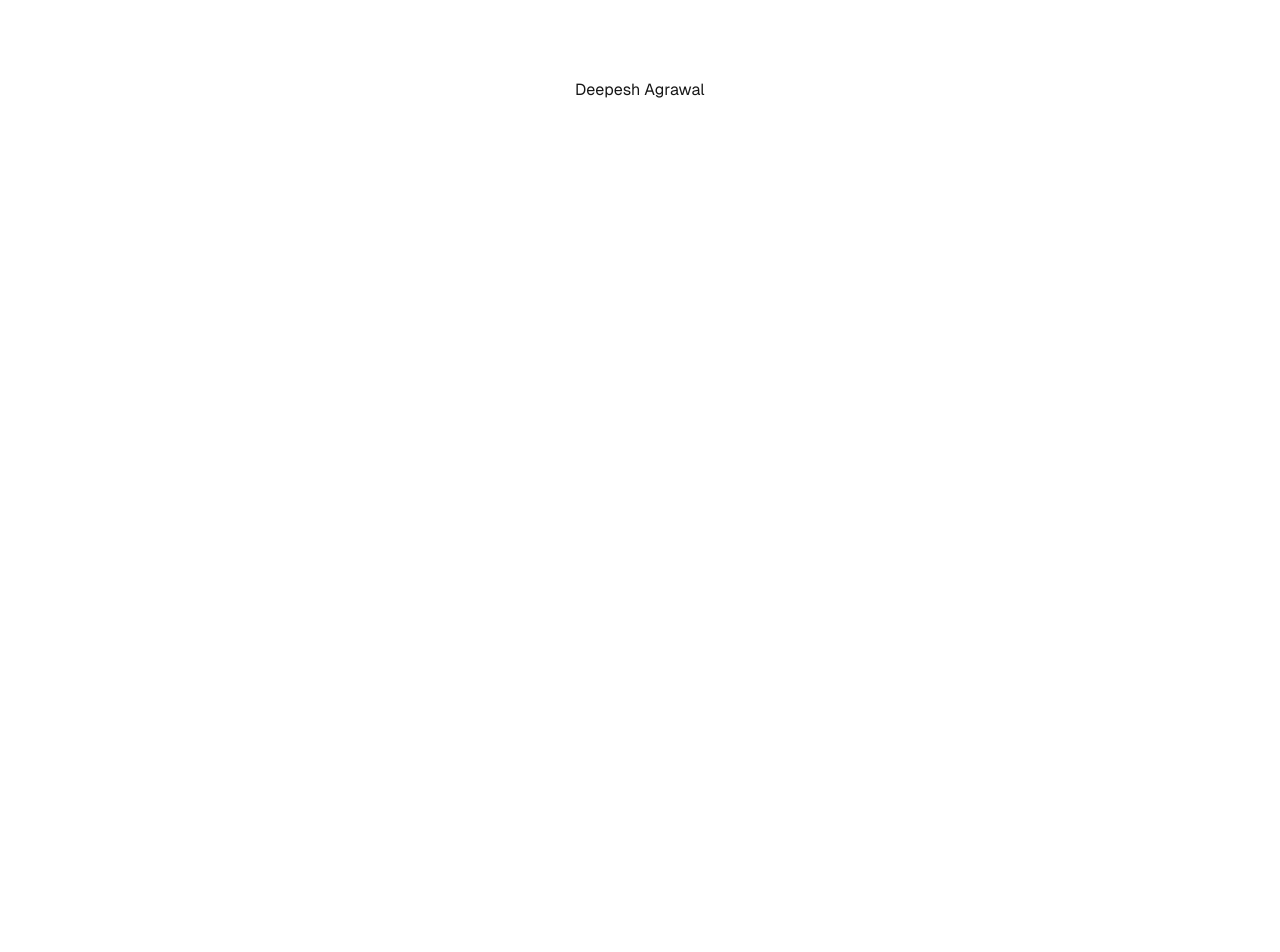
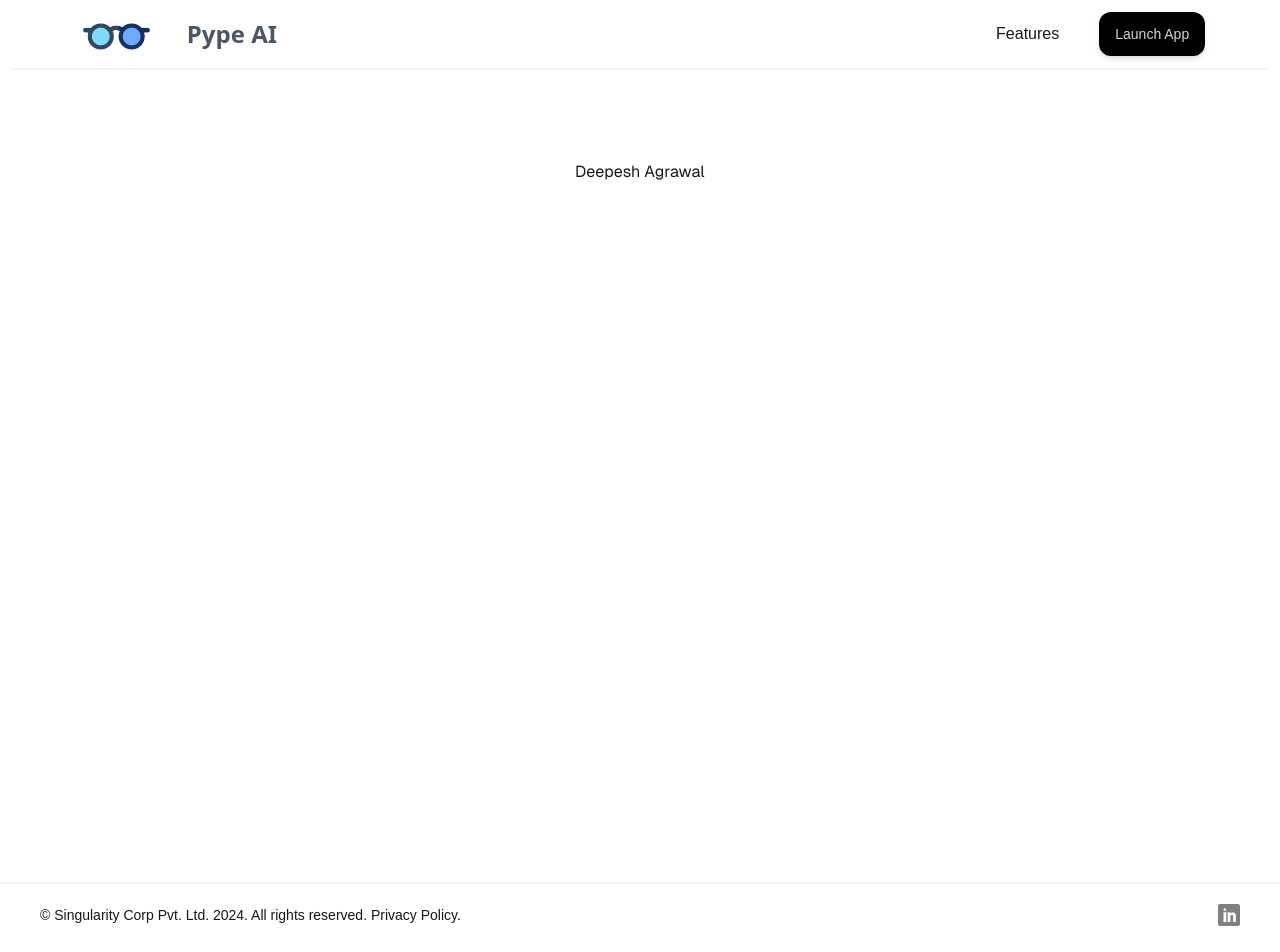
Before and after one commit to Darkness447/pype_assignment, a Next.js app: page / in a window 1280 px wide. Shown: the top 952 px of the page. Before the commit the page ends 800 px from the top, so only its background shows below. Built offline with nearby package versions, Linux system fonts and the light colour scheme.

Commit message:
add navbar and footer

```diff
--- a/app/components/Footer.tsx
+++ b/app/components/Footer.tsx
@@ -0,0 +1,16 @@
+import React from 'react'
+import { ImLinkedin } from "react-icons/im";
+
+
+const Footer = () => {
+  return (
+    <footer className='pt-5 pb-8 border-t-2 px-10 border-gray-100 flex flex-col gap-4 md:flex-row justify-between place-items-center'>
+        <p className='text-sm'>© Singularity Corp Pvt. Ltd. 2024. All rights reserved. Privacy Policy.</p>
+        <ImLinkedin size={22} className='' color='gray'/>
+
+
+    </footer>
+  )
+}
+
+export default Footer
--- a/app/components/Navbar.tsx
+++ b/app/components/Navbar.tsx
@@ -1,8 +1,24 @@
+import Image from 'next/image'
 import React from 'react'
 
 const Navbar = () => {
   return (
-    <div>Navbar</div>
+    <nav className='p-3'>
+      <div className='md:hidden flex justify-between w-[100%] place-items-center border-gray-100 border-b-2 pb-3  max-w-sm mx-auto '>
+        <Image src={"/logo.png"} height={80} width={80} alt='Pype Logo' />
+        <p className='text-2xl font-semibold text-gray-600 font-sans'>Pype AI</p>
+      </div>
+      <div className='hidden md:flex justify-between w-[100%] border-gray-100 border-b-2 pb-3 px-[5%]'>
+        <div className='flex place-items-center gap-8'>
+          <Image src={"/logo.png"} height={80} width={80} alt='Pype Logo' />
+          <p className='text-2xl font-semibold text-gray-600 font-sans'>Pype AI</p>
+        </div>
+        <div className='flex place-items-center gap-10'>
+          <button>Features</button>
+          <button className='py-3 px-4 bg-black text-gray-300 text-sm rounded-xl shadow-md' >Launch App</button>
+        </div>
+      </div>
+    </nav>
   )
 }
 
--- a/app/layout.tsx
+++ b/app/layout.tsx
@@ -1,6 +1,8 @@
 import type { Metadata } from "next";
 import localFont from "next/font/local";
 import "./globals.css";
+import Navbar from "./components/Navbar";
+import Footer from "./components/Footer";
 
 const geistSans = localFont({
   src: "./fonts/GeistVF.woff",
@@ -14,8 +16,8 @@ const geistMono = localFont({
 });
 
 export const metadata: Metadata = {
-  title: "Create Next App",
-  description: "Generated by create next app",
+  title: "Pype AI",
+  description: "Generated by Deepesh Agrawal",
 };
 
 export default function RootLayout({
@@ -28,7 +30,9 @@ export default function RootLayout({
       <body
         className={`${geistSans.variable} ${geistMono.variable} antialiased`}
       >
+        <Navbar />
         {children}
+        <Footer />
       </body>
     </html>
   );
```
Also changed, not shown: package.json (+5 -4 lines), 1 other file (tests, documents, lock files or other folders).
